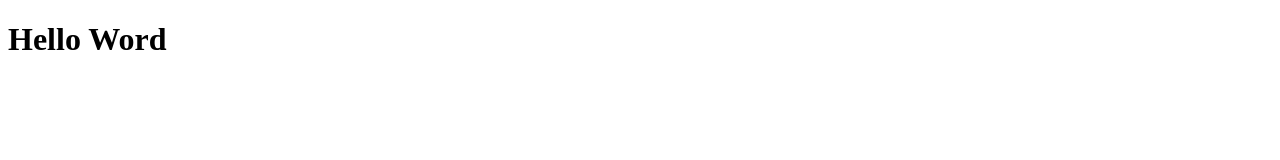
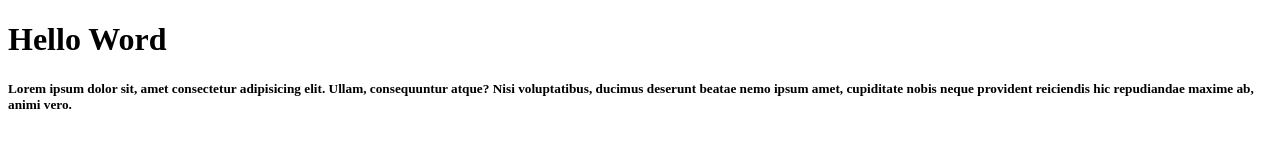
Before and after one commit to AmsStudy/AMS-TES, a plain HTML site: page index.html in a window 1280 px wide. Drawn offline with Linux system fonts and the light colour scheme.

Commit message:
menambahkan paragraf

```diff
--- a/index.html
+++ b/index.html
@@ -7,5 +7,6 @@
 </head>
 <body>
     <h1>Hello Word</h1>
+    <h5>Lorem ipsum dolor sit, amet consectetur adipisicing elit. Ullam, consequuntur atque? Nisi voluptatibus, ducimus deserunt beatae nemo ipsum amet, cupiditate nobis neque provident reiciendis hic repudiandae maxime ab, animi vero.</h5>
 </body>
 </html>
```
